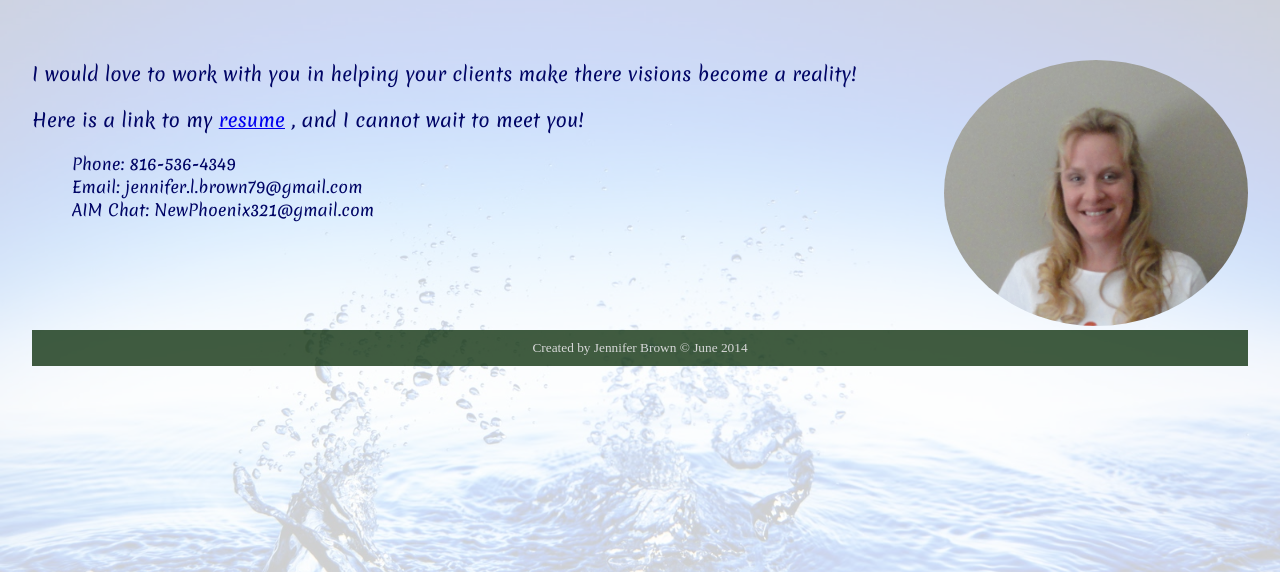
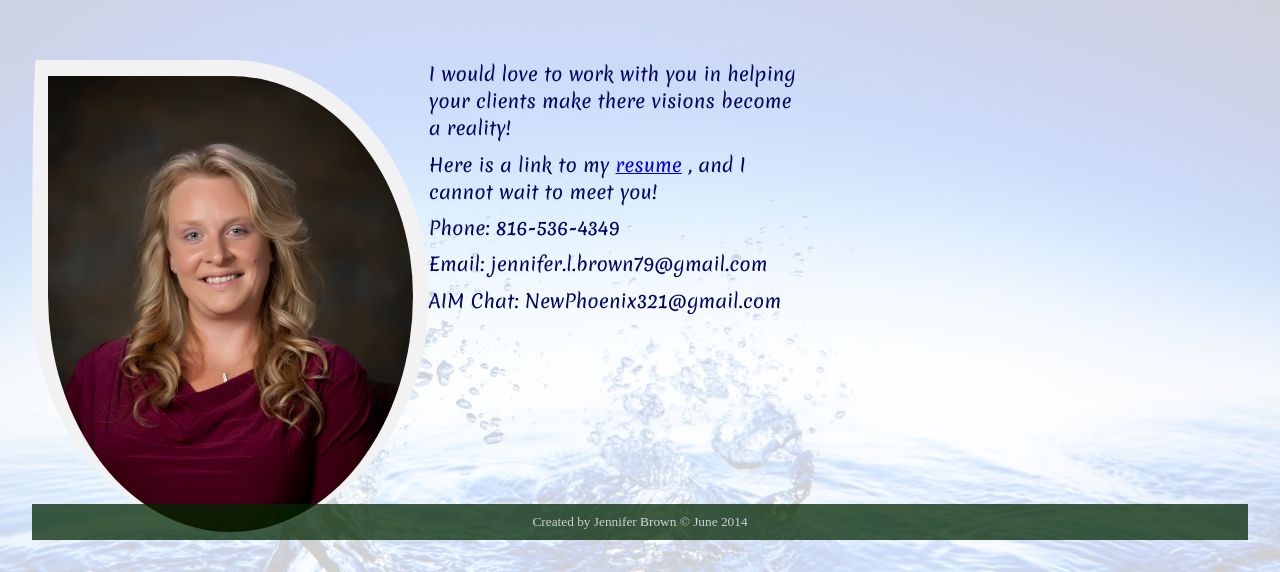
Before and after one commit to jlynn81/JB_Portfolio, a plain HTML site: page Portfolio/contact.html in a window 1280 px wide. Shown: the part 251-823 px from the top of the page. Before the commit the page ends 800 px from the top, so only its background shows below. Drawn offline with Linux system fonts and the light colour scheme.

Commit message:
Updated Site Content
Images, and Content have all been updated.

```diff
--- a/Portfolio/contact.html
+++ b/Portfolio/contact.html
@@ -30,12 +30,11 @@
 <section id="contact_info">
     <h1>How to Reach Me...</h1>
 
-    <img src="css/images/contact.jpeg" alt="contact">
-
-    <p>I would love to work with you in helping your clients make there visions become a reality!</p>
-    <p>Here is a link to my <a href="resume_doc/JB_Resume-9252014.pdf">resume</a> , and I cannot wait to meet you!</p>
+    <img src="css/images/contact_me.jpg" alt="contact">
 
     <ul>
+        <li>I would love to work with you in helping your clients make there visions become a reality!</li>
+        <li>Here is a link to my <a href="resume_doc/JB_Resume-9252014.pdf">resume</a> , and I cannot wait to meet you!</li>
         <li>Phone: 816-536-4349</li>
         <li>Email: jennifer.l.brown79@gmail.com</li>
         <li>AIM Chat: NewPhoenix321@gmail.com</li>
@@ -43,13 +42,7 @@
 
 </section>
 
-
-
-
 <footer>Created by Jennifer Brown &copy; June 2014</footer>
-
-
-
 
 </body>
 </html>
--- a/Portfolio/css/main.css
+++ b/Portfolio/css/main.css
@@ -151,24 +151,32 @@ a:hover, a:active{
 
 
 /*Contact Information Page*/
-#contact_info img{
-    width: 25%;
-    border-radius: 100%;
-    float: right;
+#contact_info{
+    padding-bottom: 2em;
+    margin: 0 auto;
 }
 
-#contact_info p{
-    font-family: 'Merienda', cursive;
-    font-size: 14pt;
-    color: #000566;
-
+#contact_info img{
+    width: 30%;
+    border-radius: 100%;
+    float: left;
+    padding: 1em 1em 0;
+    background-color: #F2F2F2;
+    border-top-left-radius: 0.5em 100%;
 }
 
 #contact_info ul{
     list-style-type: none;
     font-family: 'Merienda', cursive;
+    font-size: 14pt;
     color: #000566;
+    padding-left: 20em;
+    width: 400px;
 
+}
+
+#contact_info ul li{
+    padding-bottom: .5em;
 }
 
 /*FOOTER STYLING*/
```
Also changed, not shown: Portfolio/about.html (+1 -1 lines), Portfolio/css/images/about_me.jpg (added), Portfolio/css/images/contact_me.jpg (added), 1 other file.
